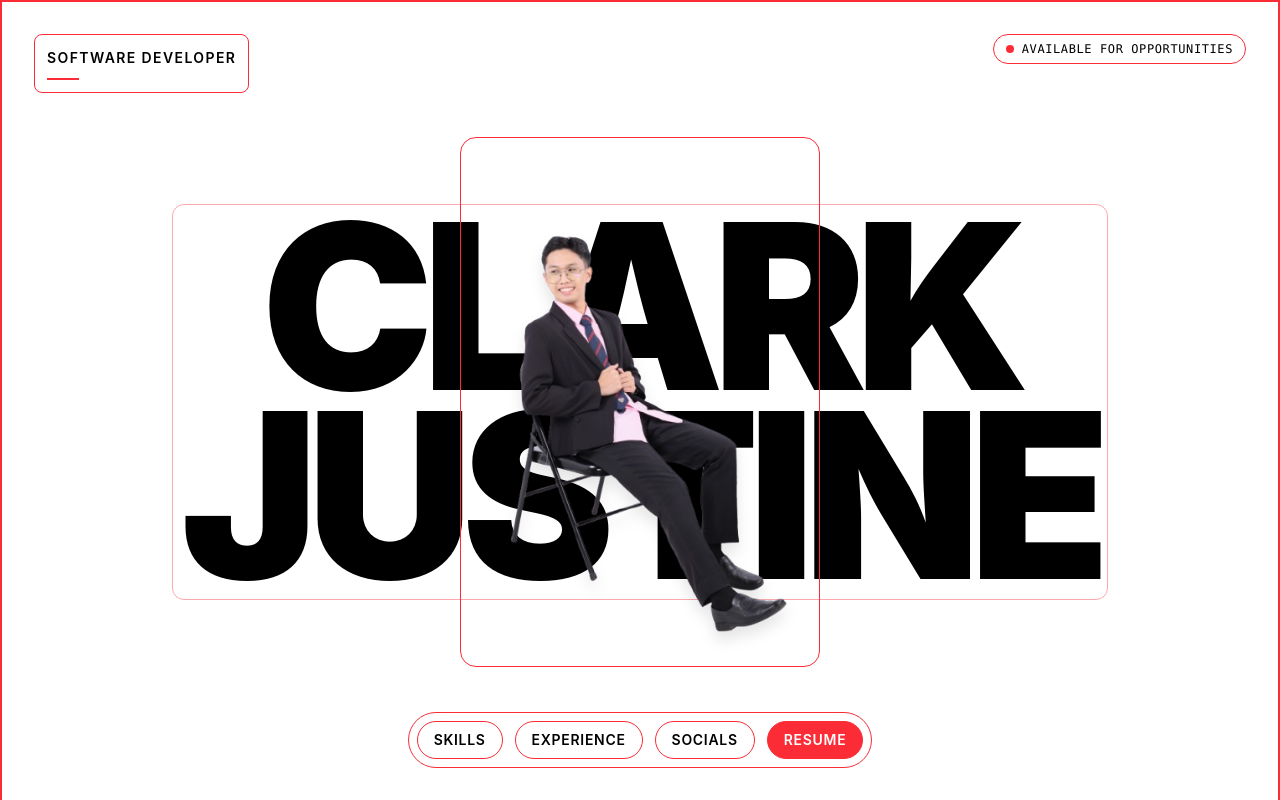
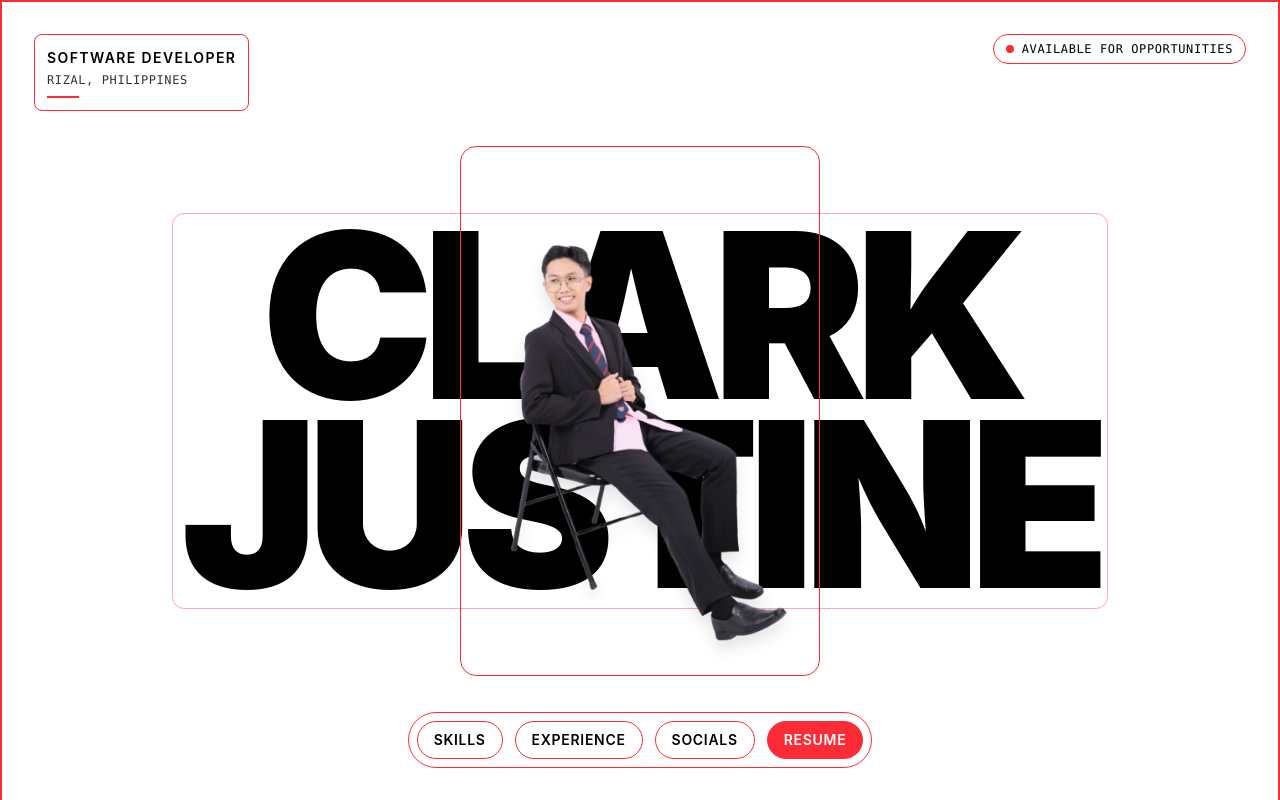
Before and after one commit to viloria-clarkjustine/my-portfolio, a React (Vite) app: page / in a window 1280 px wide. Shown: the top 800 px of the page. Built offline with nearby package versions, Linux system fonts and the light colour scheme.

Commit message:
Modification on the Hero Section: Added a location

```diff
--- a/src/components/Hero.jsx
+++ b/src/components/Hero.jsx
@@ -20,6 +20,9 @@ export default function Hero() {
         <div className="border border-red-500 p-3 rounded-lg max-w-xs sm:max-w-sm">
           <p className="text-xs sm:text-sm font-semibold tracking-widest uppercase leading-relaxed">
             SOFTWARE DEVELOPER
+          </p>
+          <p className="text-[11px] sm:text-xs font-mono tracking-wider opacity-80 mt-0.5">
+            RIZAL, PHILIPPINES
           </p>
           <div className="w-8 h-0.5 bg-red-500 mt-2" />
         </div>
```
